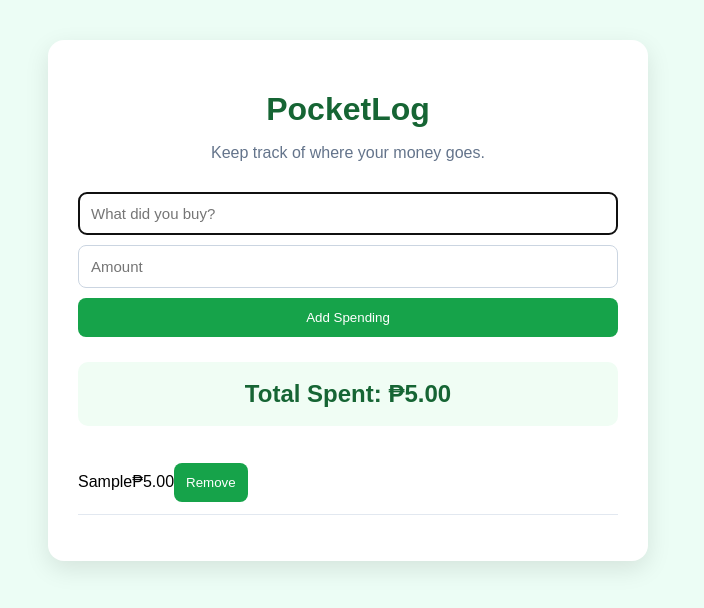
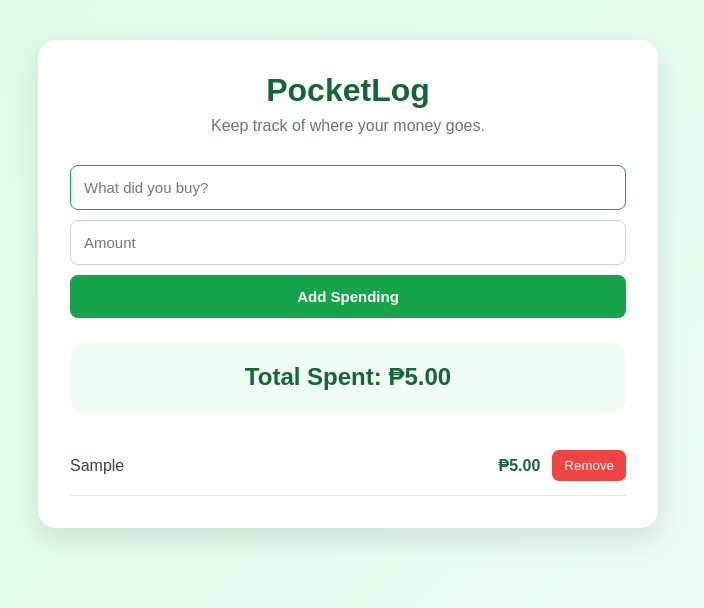
Before and after one commit to gabumparonaliza/pocketlog, a plain HTML site: page index.html in a window 1280 px wide. Both pictures are taken after typing "Sample", "5" into the empty fields and a click on the button "Add Spending". Shown: the whole page, without its empty margins (292-996 px from the left). Drawn offline with Linux system fonts and the light colour scheme.

Commit message:
finish pocketlog interface

```diff
--- a/style.css
+++ b/style.css
@@ -4,31 +4,33 @@
 
 body {
   font-family: Arial, sans-serif;
-  background: #ecfdf5;
+  background: linear-gradient(135deg, #dcfce7, #f0fdf4);
   min-height: 100vh;
   margin: 0;
   padding: 40px 20px;
+  color: #334155;
 }
 
 .app {
-  max-width: 600px;
+  max-width: 620px;
   margin: auto;
   background: white;
-  padding: 30px;
-  border-radius: 16px;
-  box-shadow: 0 8px 25px rgba(0, 0, 0, 0.1);
+  padding: 32px;
+  border-radius: 18px;
+  box-shadow: 0 10px 30px rgba(0, 0, 0, 0.12);
 }
 
 h1 {
   text-align: center;
   color: #166534;
-  margin-bottom: 5px;
+  margin: 0;
+  font-size: 32px;
 }
 
 .subtitle {
   text-align: center;
   color: #64748b;
-  margin-bottom: 30px;
+  margin: 8px 0 30px;
 }
 
 #expenseForm {
@@ -37,30 +39,38 @@ h1 {
 }
 
 input {
-  padding: 12px;
+  width: 100%;
+  padding: 13px;
   border: 1px solid #cbd5e1;
   border-radius: 8px;
   font-size: 15px;
+  outline: none;
 }
 
-button {
-  padding: 12px;
+input:focus {
+  border-color: #16a34a;
+}
+
+#expenseForm button {
+  padding: 13px;
   border: none;
   border-radius: 8px;
   background: #16a34a;
   color: white;
+  font-size: 15px;
+  font-weight: bold;
   cursor: pointer;
 }
 
-button:hover {
+#expenseForm button:hover {
   background: #15803d;
 }
 
 .summary {
   margin: 25px 0;
-  padding: 18px;
+  padding: 20px;
   background: #f0fdf4;
-  border-radius: 10px;
+  border-radius: 12px;
   text-align: center;
 }
 
@@ -69,17 +79,58 @@ button:hover {
   color: #166534;
 }
 
-ul {
+#expenseList {
   list-style: none;
   padding: 0;
+  margin: 0;
 }
 
-li {
-  padding: 12px 0;
+#expenseList li {
+  display: flex;
+  align-items: center;
+  gap: 12px;
+  padding: 14px 0;
   border-bottom: 1px solid #e2e8f0;
+}
+
+#expenseList li span:first-child {
+  flex: 1;
+}
+
+#expenseList li span:nth-child(2) {
+  font-weight: bold;
+  color: #166534;
+}
+
+#expenseList button {
+  padding: 8px 12px;
+  border: none;
+  border-radius: 7px;
+  background: #ef4444;
+  color: white;
+  cursor: pointer;
+}
+
+#expenseList button:hover {
+  background: #dc2626;
 }
 
 #emptyMessage {
   text-align: center;
   color: #94a3b8;
+  padding: 20px;
 }
+
+@media (max-width: 500px) {
+  body {
+    padding: 20px 12px;
+  }
+
+  .app {
+    padding: 22px;
+  }
+
+  #expenseList li {
+    flex-wrap: wrap;
+  }
+}
```
